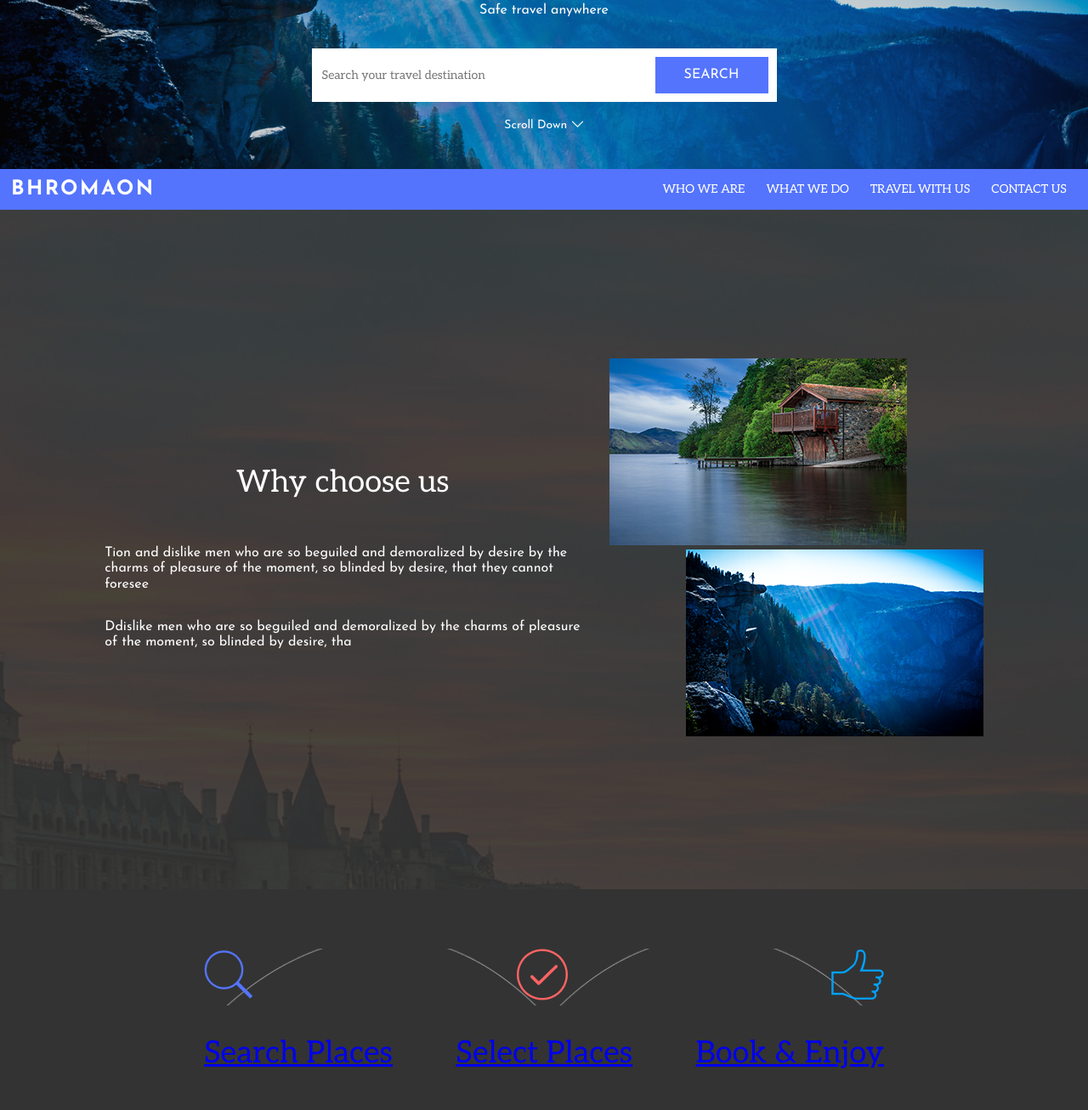
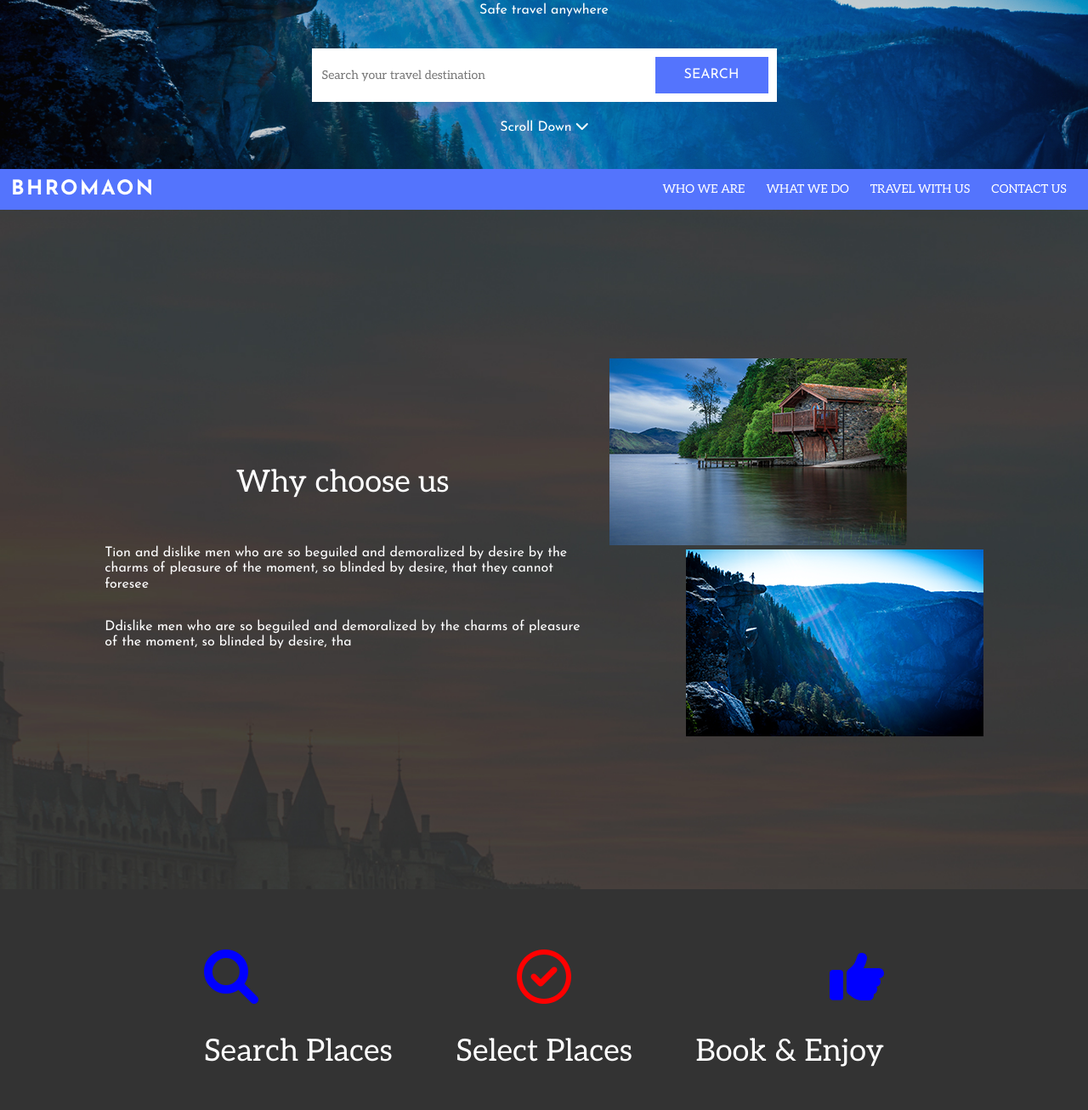
Before and after one commit to Msbee502/Test-14th-assignenment, a plain HTML site: page index.html in a window 1280 px wide. Shown: the part 153-1460 px from the top of the page at 85% size. Drawn offline with Linux system fonts and the light colour scheme.

```diff
--- a/index.html
+++ b/index.html
@@ -12,6 +12,8 @@
         rel="stylesheet">
     <link rel="preconnect" href="https://fonts.googleapis.com">
     <link rel="preconnect" href="https://fonts.gstatic.com" crossorigin>
+    <link href="https://cdnjs.cloudflare.com/ajax/libs/font-awesome/6.0.0/css/all.min.css" rel="stylesheet">
+
     <link
         href="https://fonts.googleapis.com/css2?family=Aleo:ital,wght@0,100..900;1,100..900&family=Josefin+Sans:ital,wght@0,100..700;1,100..700&display=swap"
         rel="stylesheet">
@@ -37,8 +39,7 @@
                 </div>
             </form>
         </div>
-        <div class="scroll"> <a href="#first-container" class="scroll"> Scroll Down <img src="images/scroll.png"
-                    alt="scroll"></a>
+        <div class="scroll"> <a href="#first-container" class="scroll"> Scroll Down <i class="fa-solid fa-chevron-down"></i></a>
         </div>
     </div>
     <!-- navigation -->
@@ -78,11 +79,11 @@
 <!-- Second part -->
 <div class="second-container">
     <div class="symbols">
-        <a href="#input"><img src="images/magnifying.png" alt="magnifyingglass" class="magnifying"></a>
+        <a href="#input"><i class="fa-solid fa-magnifying-glass fa-4x magnifying-icon"></i></a>
 
-        <a href="#input"><img src="images/checkbox.png" alt="checkbox" class="checkbox"></a>
+        <a href="#input"><i class="fa-regular fa-circle-check fa-4x check-icon"></i></a>
 
-        <a href="#book"><img src="images/thumbsup.png" alt="thumbsup" class="thumbsup"></a>
+        <a href="#book"><i class="fa-solid fa-thumbs-up fa-4x thumb-icon"></i></a>
     </div>
     <div class="symbol-text">
         <p class="secondcontainer-text"> <a href="#input" class="search">Search Places</a></p>
--- a/styles/_header-and-footer.scss
+++ b/styles/_header-and-footer.scss
@@ -95,7 +95,7 @@ a:hover {
 
 .scroll {
     font-family: $fontjosefin;
-    font-size: $josefin14;
+    font-size: $josefin16;
     color: white;
     text-decoration: none;
     margin-bottom: 20px;
--- a/styles/_main.scss
+++ b/styles/_main.scss
@@ -69,7 +69,6 @@ body {
    align-items: center;
 
    .symbols {
-      background-image: url(/images/Shape\ 1.png);
       background-repeat: no-repeat;
       background-position: center;
       width: 100vh;
@@ -77,6 +76,19 @@ body {
       align-items: center;
       justify-content: space-between;
       }
+
+     .magnifying-icon, .thumb-icon{
+      color: blue;
+     }
+
+     .magnifying-icon:hover, .check-icon:hover, .thumb-icon:hover  {
+      transform: scale(1.2); /* Enlarge slightly on hover */
+      transition: transform 0.2s ease, color 0.2s ease;
+    }
+
+    .check-icon{
+      color: red;
+    }
       a {
          color: white;
          text-decoration: none;
```
Also changed, not shown: styles/index.css.
